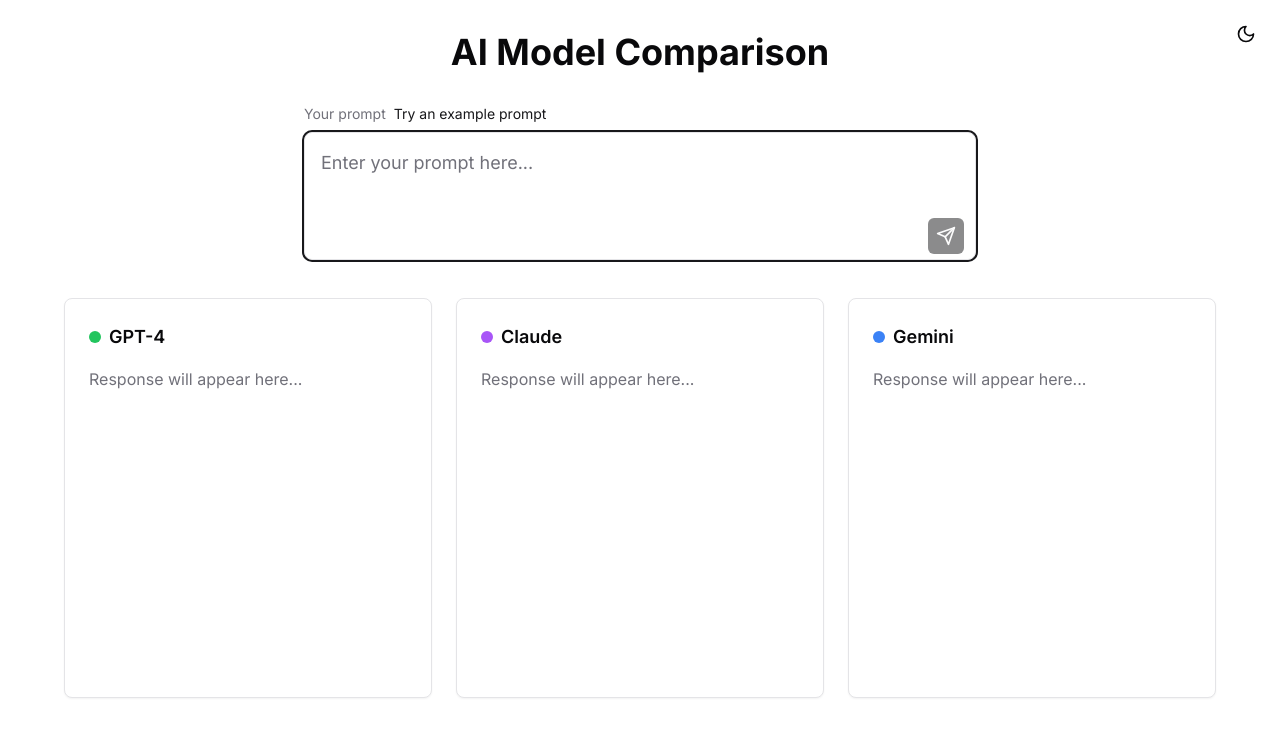
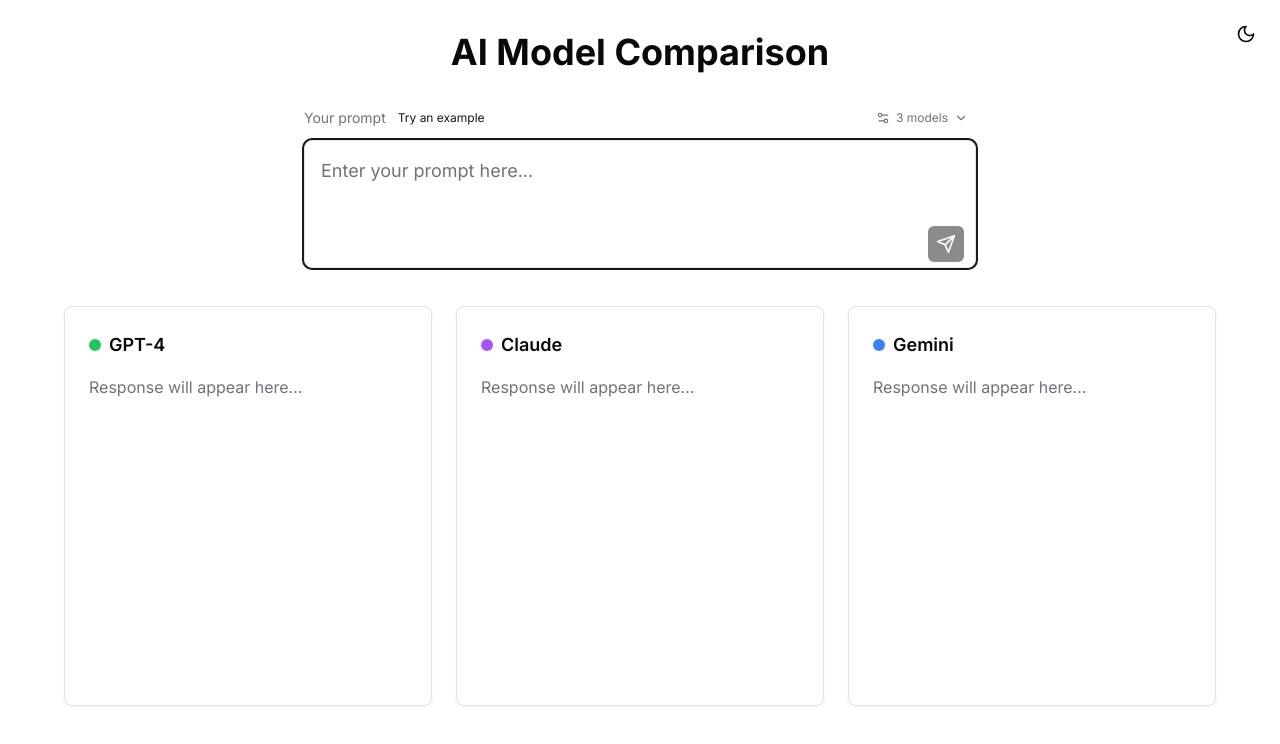
Before and after one commit to marciob/ai-comparison-frontend, a Next.js app: page / in a window 1280 px wide. Shown: the top 744 px of the page. Built offline with nearby package versions, Linux system fonts and the light colour scheme.

Commit message:
adding models menu

```diff
--- /dev/null
+++ b/app/components/model/ModelSelector.tsx
@@ -0,0 +1,102 @@
+"use client";
+
+import { AIModel } from "@/app/config/models";
+import { ChevronDown, Settings2 } from "lucide-react";
+import { useState, useRef, useEffect } from "react";
+
+interface ModelSelectorProps {
+  models: AIModel[];
+  selectedModels: string[];
+  onToggleModel: (modelId: string) => void;
+}
+
+export function ModelSelector({
+  models,
+  selectedModels,
+  onToggleModel,
+}: ModelSelectorProps) {
+  const [isOpen, setIsOpen] = useState(false);
+  const dropdownRef = useRef<HTMLDivElement>(null);
+
+  // Close dropdown when clicking outside
+  useEffect(() => {
+    const handleClickOutside = (event: MouseEvent) => {
+      if (
+        dropdownRef.current &&
+        !dropdownRef.current.contains(event.target as Node)
+      ) {
+        setIsOpen(false);
+      }
+    };
+
+    document.addEventListener("mousedown", handleClickOutside);
+    return () => document.removeEventListener("mousedown", handleClickOutside);
+  }, []);
+
+  return (
+    <div className="relative" ref={dropdownRef}>
+      <button
+        onClick={() => setIsOpen(!isOpen)}
+        className="flex items-center gap-1.5 px-2 py-1.5 text-xs rounded-md hover:bg-accent transition-colors"
+      >
+        <Settings2 className="w-3.5 h-3.5 text-muted-foreground" />
+        <span className="text-muted-foreground">
+          {selectedModels.length} model{selectedModels.length !== 1 ? "s" : ""}
+        </span>
+        <ChevronDown
+          className={`w-3.5 h-3.5 text-muted-foreground transition-transform duration-200 ${
+            isOpen ? "transform rotate-180" : ""
+          }`}
+        />
+      </button>
+
+      {isOpen && (
+        <div className="absolute top-full right-0 mt-1 w-64 bg-card rounded-lg border border-border shadow-lg z-50">
+          <div className="p-1.5">
+            {models.map((model) => (
+              <button
+                key={model.id}
+                onClick={() => onToggleModel(model.id)}
+                className={`flex items-center gap-2 w-full px-2 py-1.5 rounded-md transition-colors hover:bg-accent text-left ${
+                  selectedModels.includes(model.id) ? "bg-primary/5" : ""
+                }`}
+              >
+                <div
+                  className={`w-2 h-2 rounded-full ${model.color} flex-shrink-0`}
+                />
+                <div className="flex flex-col min-w-0 flex-1">
+                  <span className="text-sm text-foreground truncate">
+                    {model.name}
+                  </span>
+                </div>
+                <div
+                  className={`w-3.5 h-3.5 rounded border flex-shrink-0 ${
+                    selectedModels.includes(model.id)
+                      ? "bg-primary border-primary"
+                      : "border-muted-foreground"
+                  }`}
+                >
+                  {selectedModels.includes(model.id) && (
+                    <svg
+                      viewBox="0 0 14 14"
+                      fill="none"
+                      className="w-3.5 h-3.5 text-primary-foreground"
+                    >
+                      <path
+                        d="M11.6666 3.5L5.24992 9.91667L2.33325 7"
+                        stroke="currentColor"
+                        strokeWidth="2"
+                        strokeLinecap="round"
+                        strokeLinejoin="round"
+                      />
+                    </svg>
+                  )}
+                </div>
+              </button>
+            ))}
+          </div>
+        </div>
+      )}
+    </div>
+  );
+}
--- a/app/components/prompt/PromptInput.tsx
+++ b/app/components/prompt/PromptInput.tsx
@@ -2,10 +2,15 @@
 
 import { useState, useRef, useEffect } from "react";
 import { Send } from "lucide-react";
+import { ModelSelector } from "@/app/components/model/ModelSelector";
+import { AIModel } from "@/app/config/models";
 
 interface PromptInputProps {
   onSubmit: (prompt: string) => Promise<void>;
   isLoading: boolean;
+  models: AIModel[];
+  selectedModels: string[];
+  onToggleModel: (modelId: string) => void;
 }
 
 const EXAMPLE_PROMPTS = [
@@ -15,7 +20,13 @@
   "Design a sustainable city of the future and describe its key features.",
 ];
 
-export function PromptInput({ onSubmit, isLoading }: PromptInputProps) {
+export function PromptInput({
+  onSubmit,
+  isLoading,
+  models,
+  selectedModels,
+  onToggleModel,
+}: PromptInputProps) {
   const [prompt, setPrompt] = useState("");
   const textareaRef = useRef<HTMLTextAreaElement>(null);
 
@@ -58,28 +69,35 @@
 
   return (
     <div className="flex justify-center w-full">
-      <form onSubmit={handleSubmit} className="w-full max-w-2xl space-y-4">
-        <div className="relative">
-          <div className="flex items-center gap-2 mb-2">
+      <form onSubmit={handleSubmit} className="w-full max-w-2xl">
+        <div className="relative space-y-2">
+          <div className="flex items-center justify-between">
+            <div className="flex items-center gap-3">
               <label htmlFor="prompt" className="text-sm text-muted-foreground">
                 Your prompt
               </label>
               <button
                 type="button"
                 onClick={handleExamplePrompt}
-              className="text-sm text-primary hover:text-primary/80 transition-colors"
+                className="text-xs text-primary hover:text-primary/80 transition-colors"
               >
-              Try an example prompt
+                Try an example
               </button>
             </div>
-          <div className="relative group">
+            <ModelSelector
+              models={models}
+              selectedModels={selectedModels}
+              onToggleModel={onToggleModel}
+            />
+          </div>
+          <div className="relative">
             <textarea
               id="prompt"
               ref={textareaRef}
               value={prompt}
               onChange={(e) => setPrompt(e.target.value)}
               placeholder="Enter your prompt here..."
-              className="w-full min-h-[128px] p-4 text-lg rounded-lg border border-input bg-card text-card-foreground placeholder:text-muted-foreground resize-none focus:outline-none focus:ring-2 focus:ring-primary transition-all duration-200 ease-in-out pr-14 shadow-sm dark:shadow-none"
+              className="w-full min-h-[128px] p-4 text-lg rounded-lg border border-input bg-card text-card-foreground placeholder:text-muted-foreground resize-none focus:outline-none focus:ring-2 focus:ring-primary transition-all duration-200 ease-in-out pr-14"
               autoFocus
             />
             <button
--- a/app/config/models.ts
+++ b/app/config/models.ts
@@ -1,5 +1,27 @@
-export const AI_MODELS = [
-  { id: "gpt-4", name: "GPT-4", color: "bg-green-500" },
-  { id: "claude", name: "Claude", color: "bg-purple-500" },
-  { id: "gemini", name: "Gemini", color: "bg-blue-500" },
+export interface AIModel {
+  id: string;
+  name: string;
+  color: string;
+  description: string;
+}
+
+export const AI_MODELS: AIModel[] = [
+  {
+    id: "gpt-4",
+    name: "GPT-4",
+    color: "bg-green-500",
+    description: "Latest version of GPT, highly capable at complex tasks",
+  },
+  {
+    id: "claude",
+    name: "Claude",
+    color: "bg-purple-500",
+    description: "Anthropic's AI, excellent at analysis and reasoning",
+  },
+  {
+    id: "gemini",
+    name: "Gemini",
+    color: "bg-blue-500",
+    description: "Google's most capable AI model",
+  },
 ] as const;
--- a/app/page.tsx
+++ b/app/page.tsx
@@ -8,16 +8,18 @@
 export default function Home() {
   const [responses, setResponses] = useState<Record<string, string>>({});
   const [isLoading, setIsLoading] = useState(false);
+  const [selectedModels, setSelectedModels] = useState<string[]>(
+    AI_MODELS.map((model) => model.id)
+  );
 
   const handleSubmit = async (prompt: string) => {
     setIsLoading(true);
 
     // Simulate API calls to different AI models
-    const mockResponses = {
-      "gpt-4": "This is a simulated GPT-4 response...",
-      claude: "This is a simulated Claude response...",
-      gemini: "This is a simulated Gemini response...",
-    };
+    const mockResponses: Record<string, string> = {};
+    selectedModels.forEach((modelId) => {
+      mockResponses[modelId] = `This is a simulated ${modelId} response...`;
+    });
 
     // Simulate delay
     await new Promise((resolve) => setTimeout(resolve, 1000));
@@ -25,15 +27,33 @@
     setIsLoading(false);
   };
 
+  const handleToggleModel = (modelId: string) => {
+    setSelectedModels((current) => {
+      if (current.includes(modelId)) {
+        // Don't allow deselecting if it's the last model
+        if (current.length === 1) return current;
+        return current.filter((id) => id !== modelId);
+      }
+      return [...current, modelId];
+    });
+  };
+
   return (
     <main className="min-h-screen p-4 md:p-8 bg-background">
       <div className="max-w-6xl mx-auto space-y-8">
         <h1 className="text-4xl font-bold text-center">AI Model Comparison</h1>
 
-        <PromptInput onSubmit={handleSubmit} isLoading={isLoading} />
+        <PromptInput
+          onSubmit={handleSubmit}
+          isLoading={isLoading}
+          models={AI_MODELS}
+          selectedModels={selectedModels}
+          onToggleModel={handleToggleModel}
+        />
 
         <div className="grid grid-cols-1 lg:grid-cols-3 gap-6">
-          {AI_MODELS.map((model) => (
+          {AI_MODELS.filter((model) => selectedModels.includes(model.id)).map(
+            (model) => (
               <ModelResponse
                 key={model.id}
                 id={model.id}
@@ -42,7 +62,8 @@
                 response={responses[model.id]}
                 isLoading={isLoading}
               />
-          ))}
+            )
+          )}
         </div>
       </div>
     </main>
```
Lines whose indentation alone changed are shown as unchanged.
